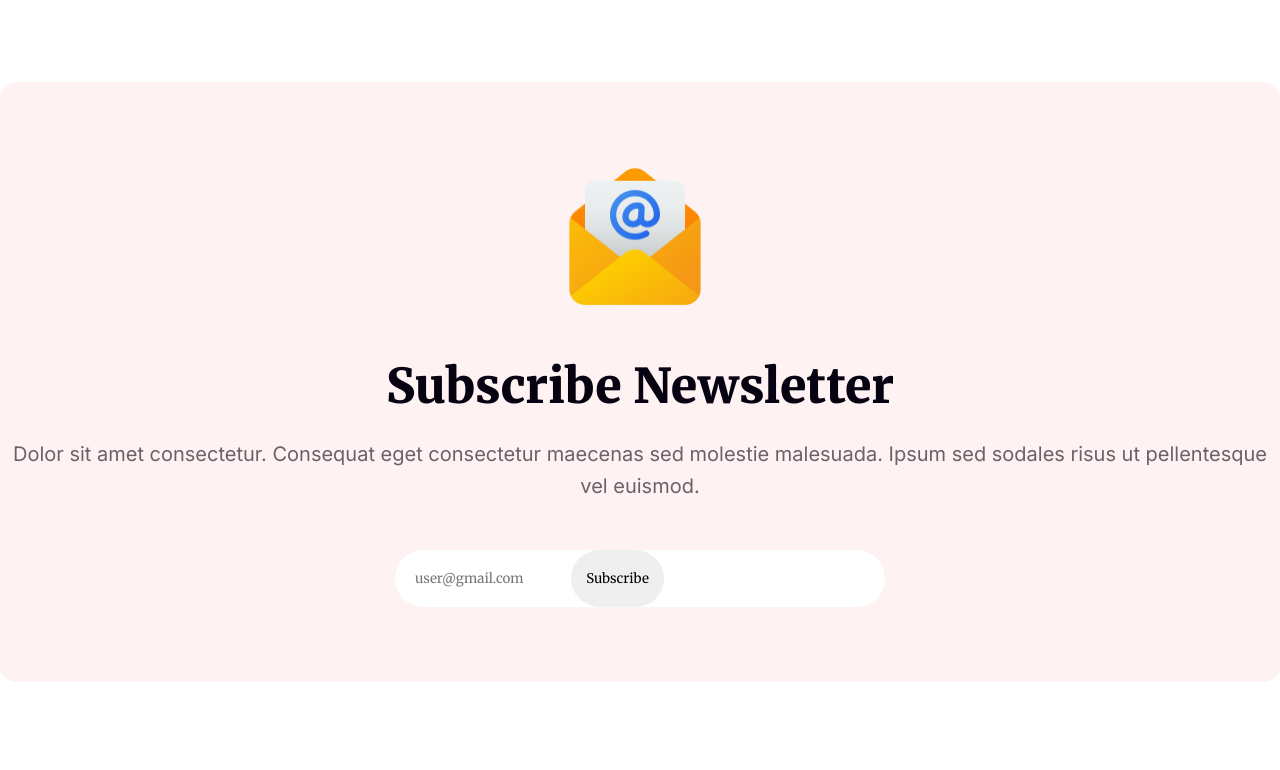
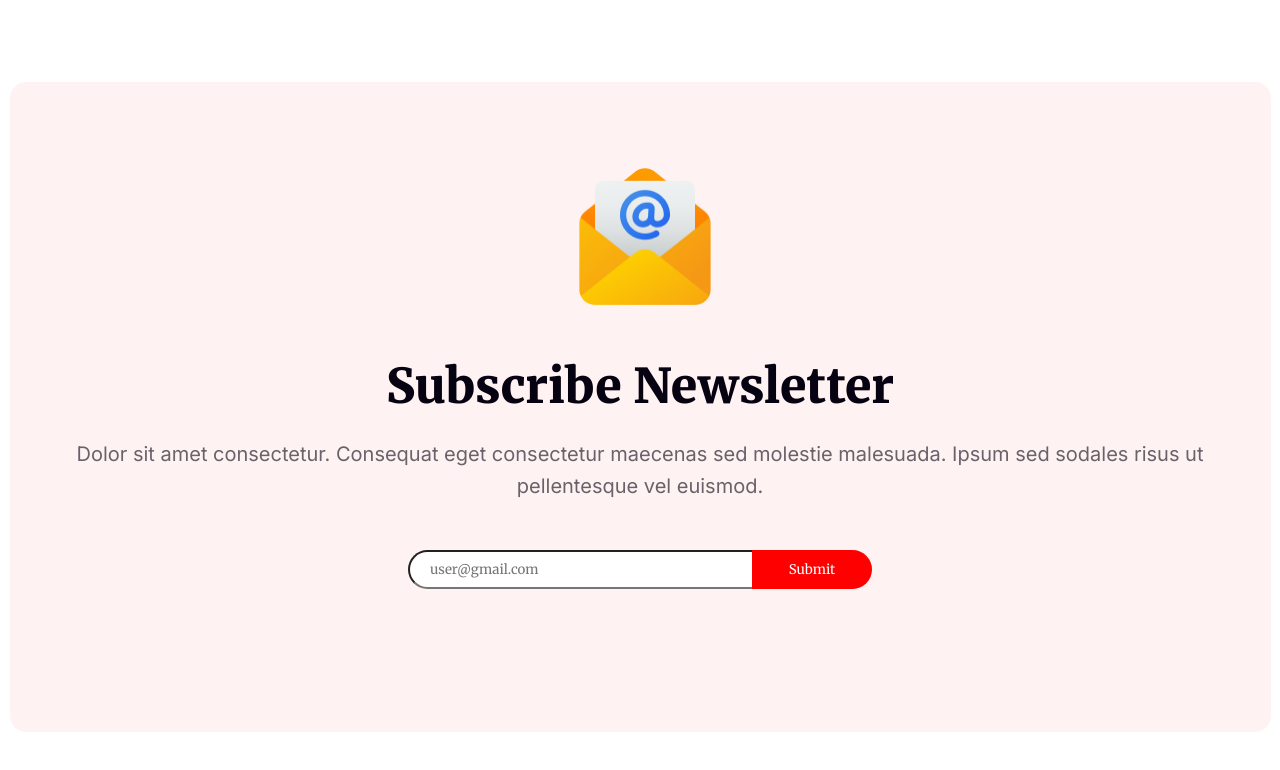
Before and after one commit to gmhridu/new-year-new-mission, a plain HTML site: page index.html in a window 1280 px wide. Shown: the part 5131-5901 px from the top of the page. Before the commit the page ends 5813 px from the top, so only its background shows below. Drawn offline with Linux system fonts and the light colour scheme.

Commit message:
input field added

```diff
--- a/index.html
+++ b/index.html
@@ -1,11 +1,13 @@
 <!DOCTYPE html>
 <html lang="en">
+
 <head>
   <meta charset="UTF-8">
   <meta name="viewport" content="width=device-width, initial-scale=1.0">
   <title>New Year New Mission</title>
   <link rel="stylesheet" href="styles/styles.css">
 </head>
+
 <body>
   <header>
     <div class="container">
@@ -38,7 +40,8 @@
           <div class="left-content">
             <div class="left-title">
               <h2 class="midnight-party">Welcome to midnight party</h2>
-        <p class="midnight-party-message">Dolor sit amet consectetur. Consequat eget consectetur maecenas sed molestie malesuada. Ipsum sed sodales risus ut
+              <p class="midnight-party-message">Dolor sit amet consectetur. Consequat eget consectetur maecenas sed
+                molestie malesuada. Ipsum sed sodales risus ut
                 pellentesque vel euismod.</p>
 
               <button class="btn-primary">JOIN NOW</button>
@@ -72,7 +75,8 @@
           <div class="offer-left-side">
             <h3 class="new-best-offer">NEW BEST OFFER</h3>
             <h2 class="coming-soon">Coming Soon</h2>
-          <p class="offer-message">Dolor sit amet consectetur. Consequat eget consectetur maecenas sed molestie malesuada. Ipsum sed sodales risus ut
+            <p class="offer-message">Dolor sit amet consectetur. Consequat eget consectetur maecenas sed molestie
+              malesuada. Ipsum sed sodales risus ut
               pellentesque vel euismod.</p>
           </div>
         </div>
@@ -96,7 +100,8 @@
           <h3 class="functional-text">WHAT IS FUNCTIONAL</h3>
           <h1 class="holidays-heading"><span class="holiday-red">Holidays</span> Sale 50%</h1>
           <p class="holiday-paragraph">Dolor sit amet consectetur. Consequat eget consectetur maecenas sed
-        molestie malesuada. Ipsum sed sodales risus ut pellentesque vel euismod. Eleifend nunc purus quam id fermentum amet amet
+            molestie malesuada. Ipsum sed sodales risus ut pellentesque vel euismod. Eleifend nunc purus quam id
+            fermentum amet amet
             sit consectetur.</p>
         </div>
       </div>
@@ -107,7 +112,8 @@
         <div class="portfolio-description">
           <h3 class="best-gifts">THE BEST GIFTS</h3>
           <h2 class="portfolio-heading">Our Awesome Portfolio</h2>
-        <p class="portfolio-paragraph">Dolor sit amet consectetur. Consequat eget consectetur maecenas sed molestie malesuada. Ipsum sed sodales risus ut
+          <p class="portfolio-paragraph">Dolor sit amet consectetur. Consequat eget consectetur maecenas sed molestie
+            malesuada. Ipsum sed sodales risus ut
             pellentesque vel euismod.</p>
         </div>
       </div>
@@ -126,12 +132,13 @@
       <div class="newsletter-part">
         <img src="resources/email.png" alt="" id="email">
         <h2 class="subscribe-newsletter">Subscribe Newsletter</h2>
-      <p class="newsletter-paragraph">Dolor sit amet consectetur. Consequat eget consectetur maecenas sed molestie malesuada. Ipsum sed sodales risus ut
+        <p class="newsletter-paragraph">Dolor sit amet consectetur. Consequat eget consectetur maecenas sed molestie
+          malesuada. Ipsum sed sodales risus ut
           pellentesque vel euismod.</p>
 
+
         <div class="btn-container">
-      <input type="email" placeholder="user@gmail.com" class="subs-input">
-      <button class="subs-btn">Subscribe</button>
+          <input type="text" placeholder="user@gmail.com" class="subs-btn"><input type="submit">
         </div>
         </div>
 
@@ -142,4 +149,5 @@
 
   </footer>
 </body>
+
 </html>
--- a/styles/styles.css
+++ b/styles/styles.css
@@ -369,11 +369,11 @@ margin-bottom: 24px;
 .newsletter{
 /* display: flex;
 flex-direction: column; */
-max-width: 1320px;
-width: 100%;
-height: 600px;
+max-width: 1261px;
+height: 650px;
 margin: 0 auto;
 margin-top: 342px;
+margin-bottom: 120px;
 align-items: center;
 justify-content: center;
 }
@@ -417,6 +417,7 @@ font-style: normal;
 font-weight: 400;
 line-height: 32px;
 margin-top: 22px;
+padding: 0 15px;
 }
 
 .btn-container {
@@ -427,21 +428,24 @@ margin-top: 22px;
 
 }
 
+.btn-container input[type="text"]{
+ width: 320px;
+height: 35px;
+padding-right: 100px;
+border-radius: 50px 0 0 50px;
+}
 
-.subs-input{
-max-width: 450px;
-width: 80%;
-height: auto;
-padding: 20px;
-border-radius: 50px;
-background: #FFF;
-border: none;
+.btn-container input[type="submit"] {
+    margin-left: -100px;
+    height: 39px;
+    width: 120px;
+    border-radius: 0 50px 50px 0;
+
+    background: #F00;
+    color: white;
+    border: 0;
 }
 
 .subs-btn{
-  position: absolute;
-border-radius: 50px;
-padding: 20px 15px;
-margin-right: 45px;
-border: none;
+ padding-left: 20px;
 }
```
Lines whose indentation alone changed are shown as unchanged.
